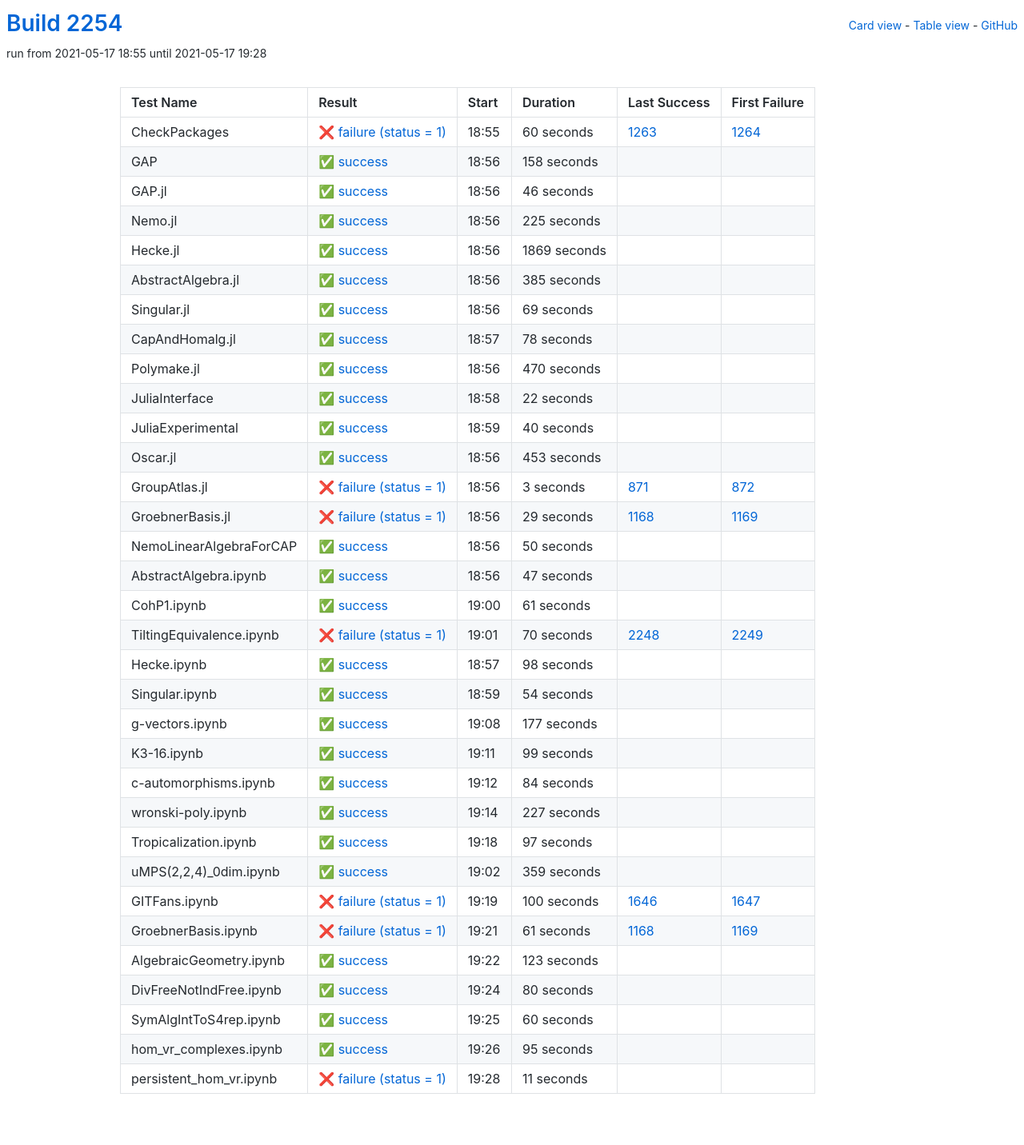
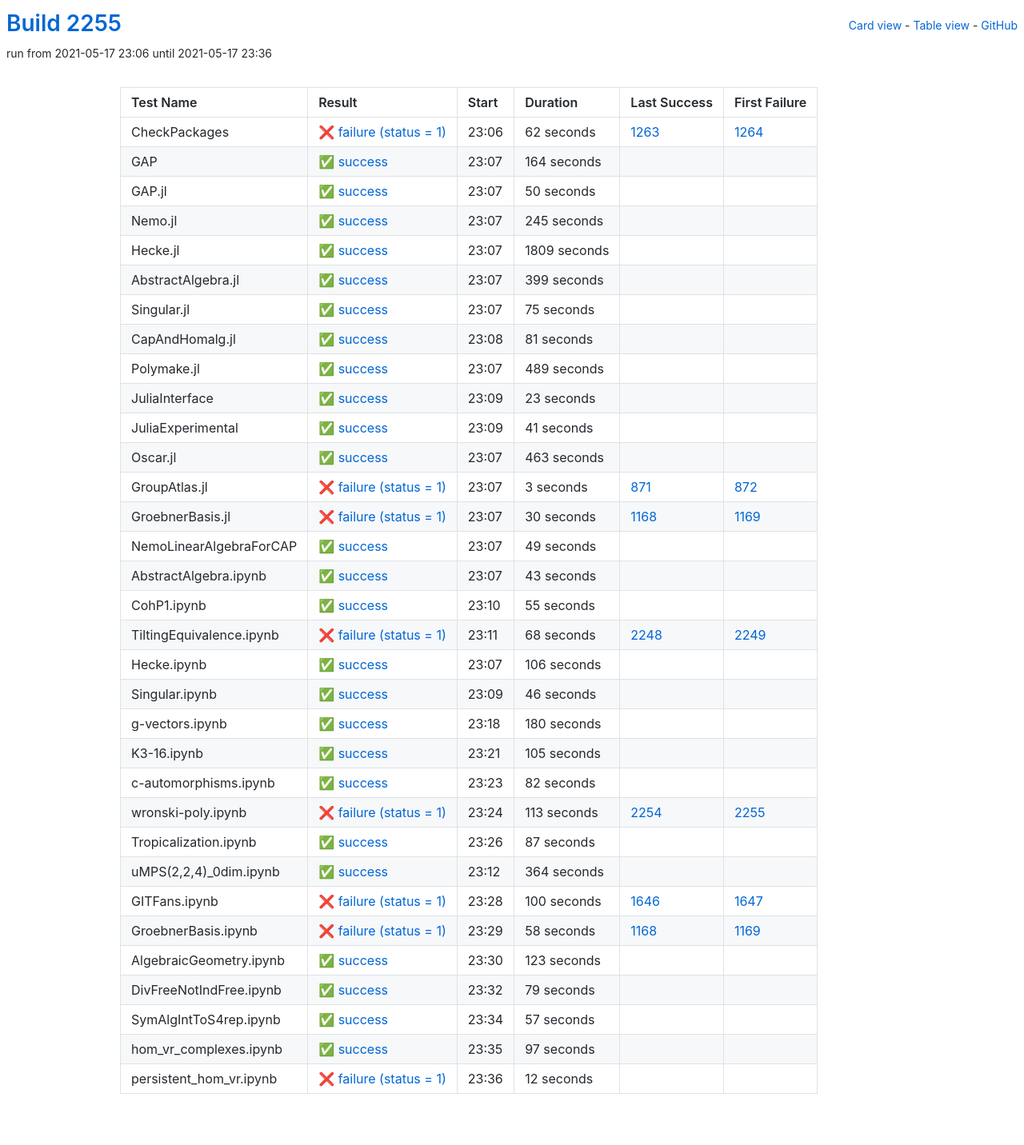
Before and after one commit to oscar-system/oscar-ci-status-stable, a Jekyll site: the page built from table.html, in a window 1280 px wide. Shown: the whole page at 80% size. Built offline with Jekyll 4.4.1, drawn with Linux system fonts in a browser that asks for light colours.

Commit message:
Build #2255

```diff
--- a/_data/ci.yml
+++ b/_data/ci.yml
@@ -1,6 +1,6 @@
 ---
-build: 2254
-build_url: https://oscarci.mathematik.uni-kl.de/job/oscar-stable/2254/
+build: 2255
+build_url: https://oscarci.mathematik.uni-kl.de/job/oscar-stable/2255/
 job: oscar-stable
 organization: oscar-system
 repo: oscar-ci-status-stable
@@ -8,152 +8,152 @@ repourl: https://github.com/oscar-system/oscar-ci-status-stable
 tests:
 - name: CheckPackages
   id: checkpackages
-  log: https://oscarci.mathematik.uni-kl.de/job/oscar-stable/2254/artifact/logs/build-2254/CheckPackages.log
-  start: 2021-05-17 18:55
+  log: https://oscarci.mathematik.uni-kl.de/job/oscar-stable/2255/artifact/logs/build-2255/CheckPackages.log
+  start: 2021-05-17 23:06
   success: false
   exitcode: 1
   status: failure
-  duration: 60
+  duration: 62
   last_success: 1263
   last_success_url: https://oscarci.mathematik.uni-kl.de/job/oscar-stable/1263/
   first_failure: 1264
   first_failure_url: https://oscarci.mathematik.uni-kl.de/job/oscar-stable/1264/
 - name: GAP
   id: gap
-  log: https://oscarci.mathematik.uni-kl.de/job/oscar-stable/2254/artifact/logs/build-2254/GAP.log
-  start: 2021-05-17 18:56
+  log: https://oscarci.mathematik.uni-kl.de/job/oscar-stable/2255/artifact/logs/build-2255/GAP.log
+  start: 2021-05-17 23:07
   success: true
   exitcode: 0
   status: success
-  duration: 158
+  duration: 164
   last_success: false
   last_success_url:
   first_failure: false
   first_failure_url:
 - name: GAP.jl
   id: gap-jl
-  log: https://oscarci.mathematik.uni-kl.de/job/oscar-stable/2254/artifact/logs/build-2254/GAP.jl.log
-  start: 2021-05-17 18:56
+  log: https://oscarci.mathematik.uni-kl.de/job/oscar-stable/2255/artifact/logs/build-2255/GAP.jl.log
+  start: 2021-05-17 23:07
   success: true
   exitcode: 0
   status: success
-  duration: 46
+  duration: 50
   last_success: false
   last_success_url:
   first_failure: false
   first_failure_url:
 - name: Nemo.jl
   id: nemo-jl
-  log: https://oscarci.mathematik.uni-kl.de/job/oscar-stable/2254/artifact/logs/build-2254/Nemo.jl.log
-  start: 2021-05-17 18:56
+  log: https://oscarci.mathematik.uni-kl.de/job/oscar-stable/2255/artifact/logs/build-2255/Nemo.jl.log
+  start: 2021-05-17 23:07
   success: true
   exitcode: 0
   status: success
-  duration: 225
+  duration: 245
   last_success: false
   last_success_url:
   first_failure: false
   first_failure_url:
 - name: Hecke.jl
   id: hecke-jl
-  log: https://oscarci.mathematik.uni-kl.de/job/oscar-stable/2254/artifact/logs/build-2254/Hecke.jl.log
-  start: 2021-05-17 18:56
+  log: https://oscarci.mathematik.uni-kl.de/job/oscar-stable/2255/artifact/logs/build-2255/Hecke.jl.log
+  start: 2021-05-17 23:07
   success: true
   exitcode: 0
   status: success
-  duration: 1869
+  duration: 1809
   last_success: false
   last_success_url:
   first_failure: false
   first_failure_url:
 - name: AbstractAlgebra.jl
   id: abstractalgebra-jl
-  log: https://oscarci.mathematik.uni-kl.de/job/oscar-stable/2254/artifact/logs/build-2254/AbstractAlgebra.jl.log
-  start: 2021-05-17 18:56
+  log: https://oscarci.mathematik.uni-kl.de/job/oscar-stable/2255/artifact/logs/build-2255/AbstractAlgebra.jl.log
+  start: 2021-05-17 23:07
   success: true
   exitcode: 0
   status: success
-  duration: 385
+  duration: 399
   last_success: false
   last_success_url:
   first_failure: false
   first_failure_url:
 - name: Singular.jl
   id: singular-jl
-  log: https://oscarci.mathematik.uni-kl.de/job/oscar-stable/2254/artifact/logs/build-2254/Singular.jl.log
-  start: 2021-05-17 18:56
+  log: https://oscarci.mathematik.uni-kl.de/job/oscar-stable/2255/artifact/logs/build-2255/Singular.jl.log
+  start: 2021-05-17 23:07
   success: true
   exitcode: 0
   status: success
-  duration: 69
+  duration: 75
   last_success: false
   last_success_url:
   first_failure: false
   first_failure_url:
 - name: CapAndHomalg.jl
   id: capandhomalg-jl
-  log: https://oscarci.mathematik.uni-kl.de/job/oscar-stable/2254/artifact/logs/build-2254/CapAndHomalg.jl.log
-  start: 2021-05-17 18:57
+  log: https://oscarci.mathematik.uni-kl.de/job/oscar-stable/2255/artifact/logs/build-2255/CapAndHomalg.jl.log
+  start: 2021-05-17 23:08
   success: true
   exitcode: 0
   status: success
-  duration: 78
+  duration: 81
   last_success: false
   last_success_url:
   first_failure: false
   first_failure_url:
 - name: Polymake.jl
   id: polymake-jl
-  log: https://oscarci.mathematik.uni-kl.de/job/oscar-stable/2254/artifact/logs/build-2254/Polymake.jl.log
-  start: 2021-05-17 18:56
+  log: https://oscarci.mathematik.uni-kl.de/job/oscar-stable/2255/artifact/logs/build-2255/Polymake.jl.log
+  start: 2021-05-17 23:07
   success: true
   exitcode: 0
   status: success
-  duration: 470
+  duration: 489
   last_success: false
   last_success_url:
   first_failure: false
   first_failure_url:
 - name: JuliaInterface
   id: juliainterface
-  log: https://oscarci.mathematik.uni-kl.de/job/oscar-stable/2254/artifact/logs/build-2254/JuliaInterface.log
-  start: 2021-05-17 18:58
+  log: https://oscarci.mathematik.uni-kl.de/job/oscar-stable/2255/artifact/logs/build-2255/JuliaInterface.log
+  start: 2021-05-17 23:09
   success: true
   exitcode: 0
   status: success
-  duration: 22
+  duration: 23
   last_success: false
   last_success_url:
   first_failure: false
   first_failure_url:
 - name: JuliaExperimental
   id: juliaexperimental
-  log: https://oscarci.mathematik.uni-kl.de/job/oscar-stable/2254/artifact/logs/build-2254/JuliaExperimental.log
-  start: 2021-05-17 18:59
+  log: https://oscarci.mathematik.uni-kl.de/job/oscar-stable/2255/artifact/logs/build-2255/JuliaExperimental.log
+  start: 2021-05-17 23:09
   success: true
   exitcode: 0
   status: success
-  duration: 40
+  duration: 41
   last_success: false
   last_success_url:
   first_failure: false
   first_failure_url:
 - name: Oscar.jl
   id: oscar-jl
-  log: https://oscarci.mathematik.uni-kl.de/job/oscar-stable/2254/artifact/logs/build-2254/Oscar.jl.log
-  start: 2021-05-17 18:56
+  log: https://oscarci.mathematik.uni-kl.de/job/oscar-stable/2255/artifact/logs/build-2255/Oscar.jl.log
+  start: 2021-05-17 23:07
   success: true
   exitcode: 0
   status: success
-  duration: 453
+  duration: 463
   last_success: false
   last_success_url:
   first_failure: false
   first_failure_url:
 - name: GroupAtlas.jl
   id: groupatlas-jl
-  log: https://oscarci.mathematik.uni-kl.de/job/oscar-stable/2254/artifact/logs/build-2254/GroupAtlas.jl.log
-  start: 2021-05-17 18:56
+  log: https://oscarci.mathematik.uni-kl.de/job/oscar-stable/2255/artifact/logs/build-2255/GroupAtlas.jl.log
+  start: 2021-05-17 23:07
   success: false
   exitcode: 1
   status: failure
@@ -164,164 +164,164 @@ tests:
   first_failure_url: https://oscarci.mathematik.uni-kl.de/job/oscar-stable/872/
 - name: GroebnerBasis.jl
   id: groebnerbasis-jl
-  log: https://oscarci.mathematik.uni-kl.de/job/oscar-stable/2254/artifact/logs/build-2254/GroebnerBasis.jl.log
-  start: 2021-05-17 18:56
+  log: https://oscarci.mathematik.uni-kl.de/job/oscar-stable/2255/artifact/logs/build-2255/GroebnerBasis.jl.log
+  start: 2021-05-17 23:07
   success: false
   exitcode: 1
   status: failure
-  duration: 29
+  duration: 30
   last_success: 1168
   last_success_url: https://oscarci.mathematik.uni-kl.de/job/oscar-stable/1168/
   first_failure: 1169
   first_failure_url: https://oscarci.mathematik.uni-kl.de/job/oscar-stable/1169/
 - name: NemoLinearAlgebraForCAP
   id: nemolinearalgebraforcap
-  log: https://oscarci.mathematik.uni-kl.de/job/oscar-stable/2254/artifact/logs/build-2254/NemoLinearAlgebraForCAP.log
-  start: 2021-05-17 18:56
+  log: https://oscarci.mathematik.uni-kl.de/job/oscar-stable/2255/artifact/logs/build-2255/NemoLinearAlgebraForCAP.log
+  start: 2021-05-17 23:07
   success: true
   exitcode: 0
   status: success
-  duration: 50
+  duration: 49
   last_success: false
   last_success_url:
   first_failure: false
   first_failure_url:
 - name: AbstractAlgebra.ipynb
   id: abstractalgebra-ipynb
-  log: https://oscarci.mathematik.uni-kl.de/job/oscar-stable/2254/artifact/logs/build-2254/AbstractAlgebra.ipynb.log
-  start: 2021-05-17 18:56
+  log: https://oscarci.mathematik.uni-kl.de/job/oscar-stable/2255/artifact/logs/build-2255/AbstractAlgebra.ipynb.log
+  start: 2021-05-17 23:07
   success: true
   exitcode: 0
   status: success
-  duration: 47
+  duration: 43
   last_success: false
   last_success_url:
   first_failure: false
   first_failure_url:
 - name: CohP1.ipynb
   id: cohp1-ipynb
-  log: https://oscarci.mathematik.uni-kl.de/job/oscar-stable/2254/artifact/logs/build-2254/CohP1.ipynb.log
-  start: 2021-05-17 19:00
+  log: https://oscarci.mathematik.uni-kl.de/job/oscar-stable/2255/artifact/logs/build-2255/CohP1.ipynb.log
+  start: 2021-05-17 23:10
   success: true
   exitcode: 0
   status: success
-  duration: 61
+  duration: 55
   last_success: false
   last_success_url:
   first_failure: false
   first_failure_url:
 - name: TiltingEquivalence.ipynb
   id: tiltingequivalence-ipynb
-  log: https://oscarci.mathematik.uni-kl.de/job/oscar-stable/2254/artifact/logs/build-2254/TiltingEquivalence.ipynb.log
-  start: 2021-05-17 19:01
+  log: https://oscarci.mathematik.uni-kl.de/job/oscar-stable/2255/artifact/logs/build-2255/TiltingEquivalence.ipynb.log
+  start: 2021-05-17 23:11
   success: false
   exitcode: 1
   status: failure
-  duration: 70
+  duration: 68
   last_success: 2248
   last_success_url: https://oscarci.mathematik.uni-kl.de/job/oscar-stable/2248/
   first_failure: 2249
   first_failure_url: https://oscarci.mathematik.uni-kl.de/job/oscar-stable/2249/
 - name: Hecke.ipynb
   id: hecke-ipynb
-  log: https://oscarci.mathematik.uni-kl.de/job/oscar-stable/2254/artifact/logs/build-2254/Hecke.ipynb.log
-  start: 2021-05-17 18:57
+  log: https://oscarci.mathematik.uni-kl.de/job/oscar-stable/2255/artifact/logs/build-2255/Hecke.ipynb.log
+  start: 2021-05-17 23:07
   success: true
   exitcode: 0
   status: success
-  duration: 98
+  duration: 106
   last_success: false
   last_success_url:
   first_failure: false
   first_failure_url:
 - name: Singular.ipynb
   id: singular-ipynb
-  log: https://oscarci.mathematik.uni-kl.de/job/oscar-stable/2254/artifact/logs/build-2254/Singular.ipynb.log
-  start: 2021-05-17 18:59
+  log: https://oscarci.mathematik.uni-kl.de/job/oscar-stable/2255/artifact/logs/build-2255/Singular.ipynb.log
+  start: 2021-05-17 23:09
   success: true
   exitcode: 0
   status: success
-  duration: 54
+  duration: 46
   last_success: false
   last_success_url:
   first_failure: false
   first_failure_url:
 - name: g-vectors.ipynb
   id: g-vectors-ipynb
-  log: https://oscarci.mathematik.uni-kl.de/job/oscar-stable/2254/artifact/logs/build-2254/g-vectors.ipynb.log
-  start: 2021-05-17 19:08
+  log: https://oscarci.mathematik.uni-kl.de/job/oscar-stable/2255/artifact/logs/build-2255/g-vectors.ipynb.log
+  start: 2021-05-17 23:18
   success: true
   exitcode: 0
   status: success
-  duration: 177
+  duration: 180
   last_success: false
   last_success_url:
   first_failure: false
   first_failure_url:
 - name: K3-16.ipynb
   id: k3-16-ipynb
-  log: https://oscarci.mathematik.uni-kl.de/job/oscar-stable/2254/artifact/logs/build-2254/K3-16.ipynb.log
-  start: 2021-05-17 19:11
+  log: https://oscarci.mathematik.uni-kl.de/job/oscar-stable/2255/artifact/logs/build-2255/K3-16.ipynb.log
+  start: 2021-05-17 23:21
   success: true
   exitcode: 0
   status: success
-  duration: 99
+  duration: 105
   last_success: false
   last_success_url:
   first_failure: false
   first_failure_url:
 - name: c-automorphisms.ipynb
   id: c-automorphisms-ipynb
-  log: https://oscarci.mathematik.uni-kl.de/job/oscar-stable/2254/artifact/logs/build-2254/c-automorphisms.ipynb.log
-  start: 2021-05-17 19:12
+  log: https://oscarci.mathematik.uni-kl.de/job/oscar-stable/2255/artifact/logs/build-2255/c-automorphisms.ipynb.log
+  start: 2021-05-17 23:23
   success: true
   exitcode: 0
   status: success
-  duration: 84
+  duration: 82
   last_success: false
   last_success_url:
   first_failure: false
   first_failure_url:
 - name: wronski-poly.ipynb
   id: wronski-poly-ipynb
-  log: https://oscarci.mathematik.uni-kl.de/job/oscar-stable/2254/artifact/logs/build-2254/wronski-poly.ipynb.log
-  start: 2021-05-17 19:14
+  log: https://oscarci.mathematik.uni-kl.de/job/oscar-stable/2255/artifact/logs/build-2255/wronski-poly.ipynb.log
+  start: 2021-05-17 23:24
+  success: false
+  exitcode: 1
+  status: failure
+  duration: 113
+  last_success: 2254
+  last_success_url: https://oscarci.mathematik.uni-kl.de/job/oscar-stable/2254/
+  first_failure: 2255
+  first_failure_url: https://oscarci.mathematik.uni-kl.de/job/oscar-stable/2255/
+- name: Tropicalization.ipynb
+  id: tropicalization-ipynb
+  log: https://oscarci.mathematik.uni-kl.de/job/oscar-stable/2255/artifact/logs/build-2255/Tropicalization.ipynb.log
+  start: 2021-05-17 23:26
   success: true
   exitcode: 0
   status: success
-  duration: 227
-  last_success: false
-  last_success_url:
-  first_failure: false
-  first_failure_url:
-- name: Tropicalization.ipynb
-  id: tropicalization-ipynb
-  log: https://oscarci.mathematik.uni-kl.de/job/oscar-stable/2254/artifact/logs/build-2254/Tropicalization.ipynb.log
-  start: 2021-05-17 19:18
-  success: true
-  exitcode: 0
-  status: success
-  duration: 97
+  duration: 87
   last_success: false
   last_success_url:
   first_failure: false
   first_failure_url:
 - name: uMPS(2,2,4)_0dim.ipynb
   id: umps-2-2-4-0dim-ipynb
-  log: https://oscarci.mathematik.uni-kl.de/job/oscar-stable/2254/artifact/logs/build-2254/uMPS-2-2-4-_0dim.ipynb.log
-  start: 2021-05-17 19:02
+  log: https://oscarci.mathematik.uni-kl.de/job/oscar-stable/2255/artifact/logs/build-2255/uMPS-2-2-4-_0dim.ipynb.log
+  start: 2021-05-17 23:12
   success: true
   exitcode: 0
   status: success
-  duration: 359
+  duration: 364
   last_success: false
   last_success_url:
   first_failure: false
   first_failure_url:
 - name: GITFans.ipynb
   id: gitfans-ipynb
-  log: https://oscarci.mathematik.uni-kl.de/job/oscar-stable/2254/artifact/logs/build-2254/GITFans.ipynb.log
-  start: 2021-05-17 19:19
+  log: https://oscarci.mathematik.uni-kl.de/job/oscar-stable/2255/artifact/logs/build-2255/GITFans.ipynb.log
+  start: 2021-05-17 23:28
   success: false
   exitcode: 1
   status: failure
@@ -332,20 +332,20 @@ tests:
   first_failure_url: https://oscarci.mathematik.uni-kl.de/job/oscar-stable/1647/
 - name: GroebnerBasis.ipynb
   id: groebnerbasis-ipynb
-  log: https://oscarci.mathematik.uni-kl.de/job/oscar-stable/2254/artifact/logs/build-2254/GroebnerBasis.ipynb.log
-  start: 2021-05-17 19:21
+  log: https://oscarci.mathematik.uni-kl.de/job/oscar-stable/2255/artifact/logs/build-2255/GroebnerBasis.ipynb.log
+  start: 2021-05-17 23:29
   success: false
   exitcode: 1
   status: failure
-  duration: 61
+  duration: 58
   last_success: 1168
   last_success_url: https://oscarci.mathematik.uni-kl.de/job/oscar-stable/1168/
   first_failure: 1169
   first_failure_url: https://oscarci.mathematik.uni-kl.de/job/oscar-stable/1169/
 - name: AlgebraicGeometry.ipynb
   id: algebraicgeometry-ipynb
-  log: https://oscarci.mathematik.uni-kl.de/job/oscar-stable/2254/artifact/logs/build-2254/AlgebraicGeometry.ipynb.log
-  start: 2021-05-17 19:22
+  log: https://oscarci.mathematik.uni-kl.de/job/oscar-stable/2255/artifact/logs/build-2255/AlgebraicGeometry.ipynb.log
+  start: 2021-05-17 23:30
   success: true
   exitcode: 0
   status: success
@@ -356,48 +356,48 @@ tests:
   first_failure_url:
 - name: DivFreeNotIndFree.ipynb
   id: divfreenotindfree-ipynb
-  log: https://oscarci.mathematik.uni-kl.de/job/oscar-stable/2254/artifact/logs/build-2254/DivFreeNotIndFree.ipynb.log
-  start: 2021-05-17 19:24
+  log: https://oscarci.mathematik.uni-kl.de/job/oscar-stable/2255/artifact/logs/build-2255/DivFreeNotIndFree.ipynb.log
+  start: 2021-05-17 23:32
   success: true
   exitcode: 0
   status: success
-  duration: 80
+  duration: 79
   last_success: false
   last_success_url:
   first_failure: false
   first_failure_url:
 - name: SymAlgIntToS4rep.ipynb
   id: symalginttos4rep-ipynb
-  log: https://oscarci.mathematik.uni-kl.de/job/oscar-stable/2254/artifact/logs/build-2254/SymAlgIntToS4rep.ipynb.log
-  start: 2021-05-17 19:25
+  log: https://oscarci.mathematik.uni-kl.de/job/oscar-stable/2255/artifact/logs/build-2255/SymAlgIntToS4rep.ipynb.log
+  start: 2021-05-17 23:34
   success: true
   exitcode: 0
   status: success
-  duration: 60
+  duration: 57
   last_success: false
   last_success_url:
   first_failure: false
   first_failure_url:
 - name: hom_vr_complexes.ipynb
   id: hom-vr-complexes-ipynb
-  log: https://oscarci.mathematik.uni-kl.de/job/oscar-stable/2254/artifact/logs/build-2254/hom_vr_complexes.ipynb.log
-  start: 2021-05-17 19:26
+  log: https://oscarci.mathematik.uni-kl.de/job/oscar-stable/2255/artifact/logs/build-2255/hom_vr_complexes.ipynb.log
+  start: 2021-05-17 23:35
   success: true
   exitcode: 0
   status: success
-  duration: 95
+  duration: 97
   last_success: false
   last_success_url:
   first_failure: false
   first_failure_url:
 - name: persistent_hom_vr.ipynb
   id: persistent-hom-vr-ipynb
-  log: https://oscarci.mathematik.uni-kl.de/job/oscar-stable/2254/artifact/logs/build-2254/persistent_hom_vr.ipynb.log
-  start: 2021-05-17 19:28
+  log: https://oscarci.mathematik.uni-kl.de/job/oscar-stable/2255/artifact/logs/build-2255/persistent_hom_vr.ipynb.log
+  start: 2021-05-17 23:36
   success: false
   exitcode: 1
   status: failure
-  duration: 11
+  duration: 12
   last_success: false
   last_success_url:
   first_failure: false
```
Also changed, not shown: README.md.
